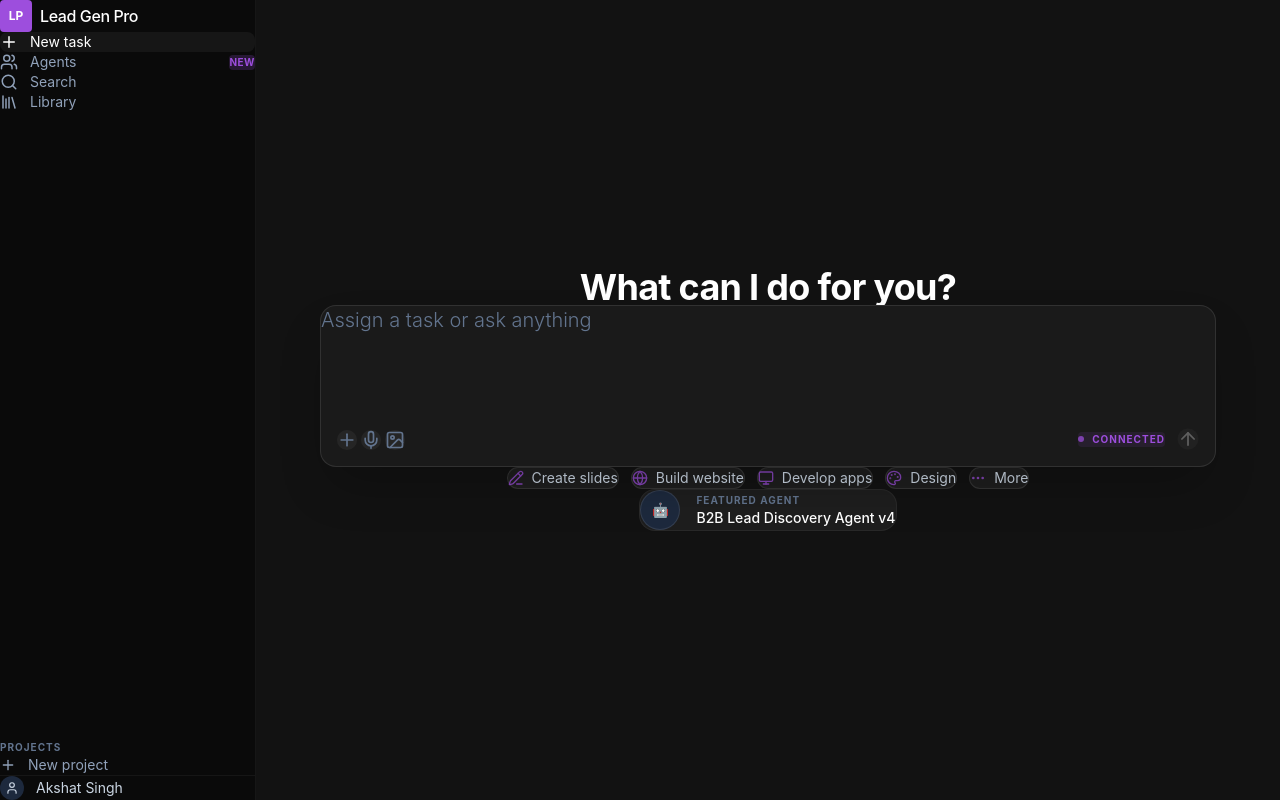
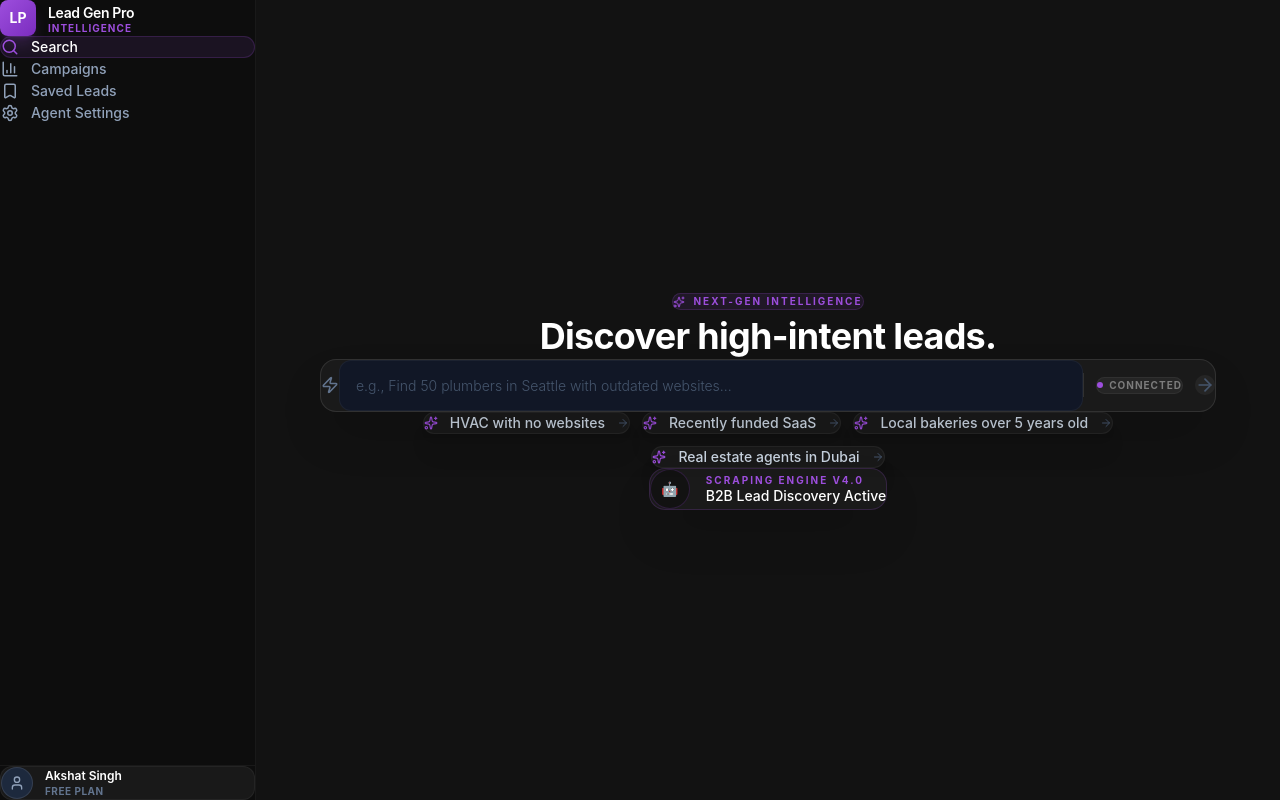
Before and after one commit to akshat92008/email-outreach-agent, a React (Vite) app in the folder dashboard/: page / in a window 1280 px wide. Built offline with nearby package versions, Linux system fonts and the light colour scheme.

Commit message:
feat(ui): upgrade to Perplexity-style 'Intelligence Brief' UI with Amaura theme

```diff
--- a/dashboard/src/ActionGrid.jsx
+++ b/dashboard/src/ActionGrid.jsx
@@ -1,24 +1,24 @@
 import React from 'react';
-import { PencilLine, Globe, Monitor, Palette, MoreHorizontal } from 'lucide-react';
+import { Sparkles, ArrowRight } from 'lucide-react';
 
 export default function ActionGrid() {
-  const actions = [
-    { icon: <PencilLine size={16} />, label: 'Create slides' },
-    { icon: <Globe size={16} />, label: 'Build website' },
-    { icon: <Monitor size={16} />, label: 'Develop apps' },
-    { icon: <Palette size={16} />, label: 'Design' },
-    { icon: <MoreHorizontal size={16} />, label: 'More' },
+  const templates = [
+    { label: 'HVAC with no websites' },
+    { label: 'Recently funded SaaS' },
+    { label: 'Local bakeries over 5 years old' },
+    { label: 'Real estate agents in Dubai' },
   ];
 
   return (
-    <div className="flex flex-wrap items-center justify-center gap-3 mt-8 max-w-2xl mx-auto">
-      {actions.map((action, i) => (
+    <div className="flex flex-wrap items-center justify-center gap-3 mt-10 max-w-4xl mx-auto">
+      {templates.map((template, i) => (
         <button
           key={i}
-          className="flex items-center gap-2 px-4 py-2 bg-white/5 border border-white/10 rounded-full text-slate-300 text-sm hover:bg-white/10 hover:border-white/20 transition-all duration-300"
+          className="group flex items-center gap-3 px-5 py-2.5 bg-[#1A1A1A] border border-white/5 rounded-2xl text-slate-300 text-sm hover:bg-[#242424] hover:border-[#9D4EDD]/30 transition-all duration-500 shadow-xl"
         >
-          <span className="text-[#9D4EDD] opacity-80">{action.icon}</span>
-          {action.label}
+          <Sparkles size={14} className="text-[#9D4EDD] group-hover:scale-125 transition-transform" />
+          <span className="font-medium group-hover:text-white transition-colors">{template.label}</span>
+          <ArrowRight size={12} className="text-slate-600 group-hover:translate-x-1 group-hover:text-[#9D4EDD] transition-all" />
         </button>
       ))}
     </div>
--- a/dashboard/src/HeroSearch.jsx
+++ b/dashboard/src/HeroSearch.jsx
@@ -1,6 +1,6 @@
 import React, { useState } from "react";
 import { motion } from "framer-motion";
-import { Plus, Mic, Image as ImageIcon, ArrowUp } from "lucide-react";
+import { Search, Sparkles, ArrowRight, Zap } from "lucide-react";
 
 export default function HeroSearch({ onSearch, isMinimized }) {
   const [query, setQuery] = useState("");
@@ -17,8 +17,8 @@ export default function HeroSearch({ onSearch, isMinimized }) {
       initial={{ opacity: 0, y: 20 }}
       animate={{
         opacity: 1,
-        y: isMinimized ? -100 : 0,
-        scale: isMinimized ? 0.9 : 1,
+        y: isMinimized ? -140 : 0,
+        scale: isMinimized ? 0.85 : 1,
       }}
       transition={{ duration: 0.8, ease: [0.16, 1, 0.3, 1] }}
       className={`w-full max-w-4xl mx-auto px-4 z-10 ${
@@ -26,51 +26,54 @@ export default function HeroSearch({ onSearch, isMinimized }) {
       }`}
     >
       {!isMinimized && (
-        <h1 className="text-4xl md:text-5xl font-semibold text-white text-center mb-10 tracking-tight">
-          What can I do for you?
+        <motion.div
+          initial={{ opacity: 0, y: 10 }}
+          animate={{ opacity: 1, y: 0 }}
+          transition={{ delay: 0.2 }}
+          className="text-center mb-10"
+        >
+          <div className="inline-flex items-center gap-2 px-3 py-1.5 rounded-full bg-[#9D4EDD]/10 border border-[#9D4EDD]/20 mb-6 group cursor-default">
+            <Sparkles size={12} className="text-[#9D4EDD] group-hover:rotate-12 transition-transform" />
+            <span className="text-[10px] font-bold text-[#9D4EDD] uppercase tracking-[0.2em]">Next-Gen Intelligence</span>
+          </div>
+          <h1 className="text-4xl md:text-6xl font-semibold text-white tracking-tight leading-tight">
+            Discover high-intent leads.
           </h1>
+        </motion.div>
       )}
 
       <form onSubmit={handleSubmit} className="relative group">
-        <div className="relative flex flex-col bg-[#1A1A1A] border border-white/10 rounded-2xl overflow-hidden focus-within:border-[#9D4EDD]/40 transition-all duration-500 shadow-2xl">
-          <textarea
+        <div className={`relative flex items-center bg-[#1A1A1A] border rounded-2xl transition-all duration-500 shadow-2xl overflow-hidden ${
+          isMinimized ? "py-3 px-4 border-white/5" : "py-4 px-5 border-white/10 group-focus-within:border-[#9D4EDD]/50 group-focus-within:ring-4 group-focus-within:ring-[#9D4EDD]/10 group-hover:border-white/20"
+        }`}>
+          <div className="flex items-center justify-center p-2 text-slate-500">
+            <Zap size={18} className={query.trim() ? "text-[#9D4EDD]" : ""} />
+          </div>
+
+          <input
+            type="text"
             value={query}
             onChange={(e) => setQuery(e.target.value)}
-            onKeyDown={(e) => {
-              if (e.key === 'Enter' && !e.shiftKey) {
-                e.preventDefault();
-                handleSubmit(e);
-              }
-            }}
-            placeholder="Assign a task or ask anything"
-            className="w-full bg-transparent text-white px-6 pt-6 pb-20 outline-none placeholder:text-slate-500 transition-all text-xl font-light border-none focus:ring-0 resize-none min-h-[160px]"
+            placeholder="e.g., Find 50 plumbers in Seattle with outdated websites..."
+            className="w-full bg-transparent text-white px-4 outline-none placeholder:text-slate-600 transition-all text-lg font-light border-none focus:ring-0"
             disabled={isMinimized}
           />
 
-          <div className="absolute bottom-4 left-4 flex items-center gap-1">
-            <button type="button" className="p-2 text-slate-500 hover:text-white transition-colors bg-white/5 rounded-full hover:bg-white/10">
-              <Plus size={20} />
-            </button>
-            <button type="button" className="p-2 text-slate-500 hover:text-white transition-colors bg-white/5 rounded-full hover:bg-white/10">
-              <Mic size={20} />
-            </button>
-            <button type="button" className="p-2 text-slate-500 hover:text-white transition-colors bg-white/5 rounded-full hover:bg-white/10">
-              <ImageIcon size={20} />
-            </button>
-          </div>
-
-          <div className="absolute bottom-4 right-4 flex items-center gap-3">
-            <div className="flex items-center gap-2 text-[10px] font-bold text-[#9D4EDD] uppercase tracking-widest bg-[#9D4EDD]/10 px-2.5 py-1 rounded">
+          <div className="flex items-center gap-3">
+             <div className="h-6 w-px bg-white/10 mx-1 hidden sm:block" />
+             <div className="hidden sm:flex items-center gap-1.5 px-3 py-1.5 rounded-full bg-white/5 border border-white/5">
                 <div className="w-1.5 h-1.5 rounded-full bg-[#9D4EDD] animate-pulse" />
-              Connected
+                <span className="text-[10px] font-bold text-white/40 uppercase tracking-widest">Connected</span>
              </div>
              <button
                 type="submit"
-              className={`p-2 bg-white/10 text-white rounded-full hover:bg-[#9D4EDD] transition-all duration-300 ${
-                query.trim() ? "opacity-100 scale-100" : "opacity-30 scale-95 pointer-events-none"
+                className={`p-2.5 rounded-xl transition-all duration-500 ${
+                  query.trim()
+                    ? "bg-[#9D4EDD] text-white shadow-[0_0_15px_rgba(157,78,221,0.4)]"
+                    : "bg-white/5 text-slate-600 pointer-events-none"
                 }`}
               >
-              <ArrowUp size={22} />
+                <ArrowRight size={20} />
               </button>
           </div>
         </div>
--- a/dashboard/src/LeadGenSearch.jsx
+++ b/dashboard/src/LeadGenSearch.jsx
@@ -31,21 +31,21 @@ export default function LeadGenSearch() {
       <Sidebar />
 
       {/* Main Content Area */}
-      <main className="flex-1 relative flex flex-col items-center justify-center p-8 overflow-y-auto">
+      <main className="flex-1 relative flex flex-col items-center p-8 overflow-y-auto bg-[#121212]">
         <AnimatePresence mode="wait">
           {state === "idle" && (
-            <div key="hero" className="w-full flex-1 flex flex-col items-center justify-center animate-in fade-in slide-in-from-bottom-4 duration-1000">
+            <div key="hero" className="w-full flex-1 flex flex-col items-center justify-center animate-in fade-in slide-in-from-bottom-6 duration-1000">
               <HeroSearch onSearch={handleSearch} isMinimized={false} />
               <ActionGrid />
 
-              <div className="mt-16 text-center">
-                <div className="inline-flex items-center gap-4 px-5 py-2.5 bg-white/5 rounded-2xl border border-white/5 group hover:border-[#9D4EDD]/30 transition-all cursor-pointer">
-                   <div className="w-10 h-10 rounded-full bg-slate-800 flex items-center justify-center border border-white/10 group-hover:bg-[#9D4EDD]/20 group-hover:border-[#9D4EDD]/40 transition-all">
+              <div className="mt-20 text-center">
+                <div className="inline-flex items-center gap-4 px-6 py-3 bg-[#1A1A1A] rounded-2xl border border-[#9D4EDD]/20 group hover:border-[#9D4EDD]/50 transition-all cursor-pointer shadow-2xl">
+                   <div className="w-10 h-10 rounded-full bg-[#121212] flex items-center justify-center border border-[#9D4EDD]/20 group-hover:border-[#9D4EDD]/50 transition-all">
                      <span className="text-sm">🤖</span>
                    </div>
                    <div className="text-left">
-                     <p className="text-[10px] font-bold text-slate-500 uppercase tracking-widest">Featured Agent</p>
-                     <p className="text-sm font-medium text-white group-hover:text-[#9D4EDD] transition-colors">B2B Lead Discovery Agent v4</p>
+                     <p className="text-[10px] font-bold text-[#9D4EDD] uppercase tracking-[0.2em] leading-tight mb-0.5">Scraping Engine v4.0</p>
+                     <p className="text-sm font-medium text-white group-hover:text-[#9D4EDD] transition-colors leading-tight">B2B Lead Discovery Active</p>
                    </div>
                 </div>
               </div>
@@ -62,20 +62,32 @@ export default function LeadGenSearch() {
           )}
 
           {state === "results" && (
-            <div key="results" className="w-full flex-1 flex flex-col pt-32">
+            <div key="results" className="w-full flex-1 flex flex-col pt-32 max-w-5xl mx-auto">
               <HeroSearch isMinimized={true} />
-              <div className="w-full max-w-5xl mx-auto px-4 mt-8 pb-12">
-                <div className="flex items-center justify-between mb-8">
-                  <h2 className="text-white text-xl font-bold flex items-center gap-3">
-                    <div className="w-2 h-2 bg-[#9D4EDD] rounded-full shadow-[0_0_10px_#9D4EDD]"></div>
-                    Market Intent Analysis
-                  </h2>
-                  <button onClick={() => setState('idle')} className="text-xs font-bold text-slate-500 hover:text-white uppercase tracking-widest transition-colors">
-                    Reset View
+              <motion.div
+                initial={{ opacity: 0, y: 30 }}
+                animate={{ opacity: 1, y: 0 }}
+                className="w-full px-4 mt-12 pb-20"
+              >
+                <div className="flex items-center justify-between mb-10 pb-6 border-b border-white/5">
+                  <div className="flex flex-col gap-1">
+                    <h2 className="text-white text-2xl font-bold tracking-tight flex items-center gap-3">
+                      <Sparkles size={20} className="text-[#9D4EDD]" />
+                      Intelligence Brief
+                    </h2>
+                    <p className="text-slate-500 text-sm font-light">
+                      AI identified {mockResults.length} high-intent matches based on your criteria.
+                    </p>
+                  </div>
+                  <button onClick={() => setState('idle')} className="px-4 py-2 rounded-xl bg-white/5 border border-white/5 text-[10px] font-bold text-slate-400 hover:text-white uppercase tracking-widest transition-all">
+                    New Intelligence Task
                   </button>
                 </div>
-                <ResultsLedger results={mockResults} />
-              </div>
+
+                <div className="space-y-4">
+                  <ResultsLedger results={mockResults} />
+                </div>
+              </motion.div>
             </div>
           )}
         </AnimatePresence>
--- a/dashboard/src/Sidebar.jsx
+++ b/dashboard/src/Sidebar.jsx
@@ -1,61 +1,52 @@
 import React from 'react';
-import { Plus, LayoutGrid, Search, Library, Users, User } from 'lucide-react';
+import { Search, BarChart3, Bookmark, Settings, Plus, User } from 'lucide-react';
 
 export default function Sidebar() {
   const menuItems = [
-    { icon: <Plus size={18} />, label: 'New task', active: true },
-    { icon: <Users size={18} />, label: 'Agents', badge: 'New' },
-    { icon: <Search size={18} />, label: 'Search' },
-    { icon: <Library size={18} />, label: 'Library' },
+    { icon: <Search size={18} />, label: 'Search', active: true },
+    { icon: <BarChart3 size={18} />, label: 'Campaigns' },
+    { icon: <Bookmark size={18} />, label: 'Saved Leads' },
+    { icon: <Settings size={18} />, label: 'Agent Settings' },
   ];
 
   return (
-    <aside className="w-64 h-screen bg-[#0A0A0A] border-r border-white/5 flex flex-col p-4 z-20">
-      <div className="flex items-center gap-2 px-2 mb-8">
-        <div className="w-8 h-8 bg-[#9D4EDD] rounded flex items-center justify-center text-white font-bold text-xs">
+    <aside className="w-64 h-screen bg-[#0D0D0D] border-r border-white/5 flex flex-col p-4 z-20">
+      <div className="flex items-center gap-3 px-2 mb-10">
+        <div className="w-9 h-9 bg-gradient-to-br from-[#9D4EDD] to-[#7B2CBF] rounded-lg flex items-center justify-center text-white font-bold text-sm shadow-lg shadow-[#9D4EDD]/20">
           LP
         </div>
-        <span className="text-white font-medium tracking-tight">Lead Gen Pro</span>
+        <div className="flex flex-col">
+          <span className="text-white font-semibold tracking-tight text-sm">Lead Gen Pro</span>
+          <span className="text-[#9D4EDD] text-[10px] font-bold uppercase tracking-widest leading-none">Intelligence</span>
+        </div>
       </div>
 
-      <nav className="flex-1 space-y-1">
+      <nav className="flex-1 space-y-1.5">
         {menuItems.map((item, i) => (
           <button
             key={i}
-            className={`w-full flex items-center justify-between px-3 py-2 rounded-lg transition-colors ${
+            className={`w-full flex items-center gap-3 px-3 py-2.5 rounded-xl transition-all duration-300 ${
               item.active
-                ? 'bg-white/5 text-white'
-                : 'text-slate-400 hover:bg-white/5 hover:text-white'
+                ? 'bg-[#9D4EDD]/10 text-white border border-[#9D4EDD]/20'
+                : 'text-slate-400 hover:bg-white/5 hover:text-white border border-transparent'
             }`}
           >
-            <div className="flex items-center gap-3 text-sm">
-              {item.icon}
-              <span>{item.label}</span>
-            </div>
-            {item.badge && (
-              <span className="bg-[#9D4EDD]/20 text-[#9D4EDD] text-[10px] font-bold px-1.5 py-0.5 rounded uppercase tracking-wider">
-                {item.badge}
-              </span>
-            )}
+            <span className={item.active ? 'text-[#9D4EDD]' : ''}>{item.icon}</span>
+            <span className="text-sm font-medium">{item.label}</span>
           </button>
         ))}
       </nav>
 
-      <div className="mt-auto space-y-4 px-2">
-        <div className="text-[10px] text-slate-500 uppercase tracking-widest font-bold">Projects</div>
-        <button className="flex items-center gap-3 text-slate-400 text-sm hover:text-white transition-colors">
-          <Plus size={16} />
-          <span>New project</span>
+      <div className="mt-auto pt-6 border-t border-white/5">
+        <button className="w-full flex items-center gap-3 px-3 py-3 rounded-xl bg-white/5 border border-white/5 hover:bg-white/10 transition-all group">
+          <div className="w-8 h-8 rounded-full bg-slate-800 flex items-center justify-center border border-white/10 group-hover:border-[#9D4EDD]/50 transition-all">
+            <User size={16} className="text-slate-400 group-hover:text-white" />
+          </div>
+          <div className="flex flex-col items-start truncate text-left overflow-hidden">
+            <span className="text-xs font-semibold text-white truncate w-full">Akshat Singh</span>
+            <span className="text-[10px] text-slate-500 font-bold uppercase tracking-wider">Free Plan</span>
+          </div>
         </button>
-
-        <div className="pt-4 border-t border-white/5">
-          <button className="flex items-center gap-3 text-slate-300 text-sm hover:text-white transition-colors">
-            <div className="w-6 h-6 rounded-full bg-slate-800 flex items-center justify-center">
-              <User size={14} />
-            </div>
-            <span>Akshat Singh</span>
-          </button>
-        </div>
       </div>
     </aside>
   );
--- a/dashboard/src/index.css
+++ b/dashboard/src/index.css
@@ -1,12 +1,12 @@
 @import "tailwindcss";
 
 :root {
-  --primary: #6366f1;
-  --primary-glow: rgba(99, 102, 241, 0.4);
-  --primary-hover: #4f46e5;
+  --primary: #9D4EDD;
+  --primary-glow: rgba(157, 78, 221, 0.4);
+  --primary-hover: #7b2cbf;
   --bg-dark: #121212;
-  --bg-card: #0f172a;
-  --bg-card-hover: #1e293b;
+  --bg-card: #1A1A1A;
+  --bg-card-hover: #242424;
   --text-main: #f8fafc;
   --text-muted: #94a3b8;
   --accent: #9D4EDD;
@@ -14,9 +14,9 @@
   --danger: #ef4444;
   --success: #10b981;
   --warning: #f59e0b;
-  --glass: rgba(15, 23, 42, 0.6);
-  --border: rgba(255, 255, 255, 0.08);
-  --border-hover: rgba(255, 255, 255, 0.15);
+  --glass: rgba(18, 18, 18, 0.8);
+  --border: rgba(255, 255, 255, 0.05);
+  --border-hover: rgba(255, 255, 255, 0.1);
   --font-sans: 'Inter', system-ui, -apple-system, sans-serif;
   --primary-accent: #9D4EDD;
 }
@@ -30,9 +30,6 @@
 body {
   font-family: var(--font-sans);
   background-color: var(--bg-dark);
-  background-image:
-    radial-gradient(circle at 50% -20%, rgba(99, 102, 241, 0.1), transparent),
-    radial-gradient(circle at 0% 0%, rgba(34, 211, 238, 0.05), transparent);
   color: var(--text-main);
   line-height: 1.5;
   -webkit-font-smoothing: antialiased;
```
Lines whose indentation alone changed are shown as unchanged.
